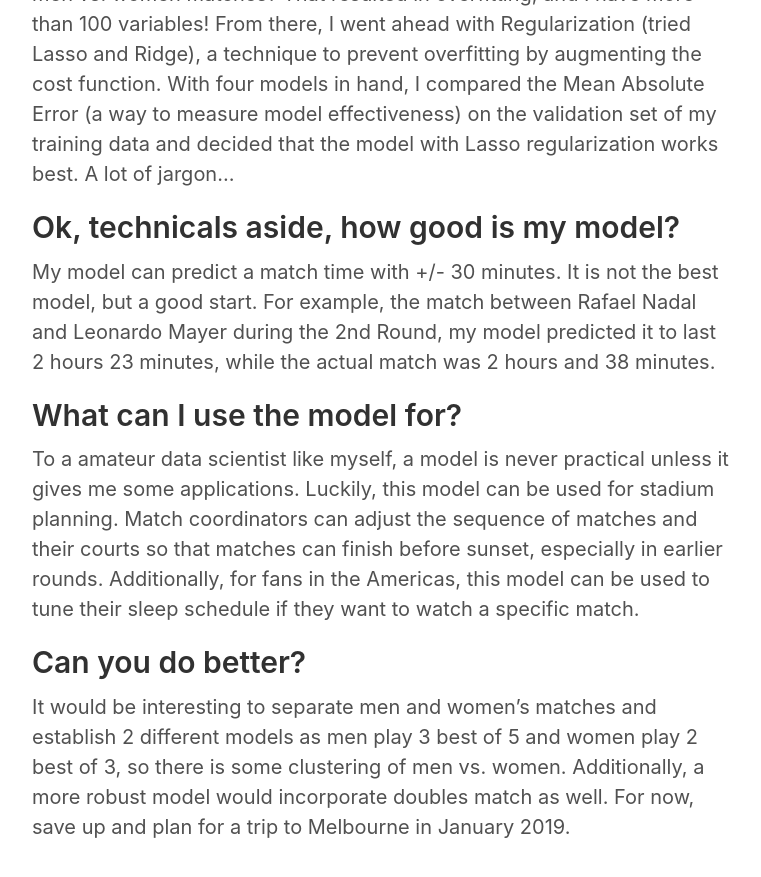
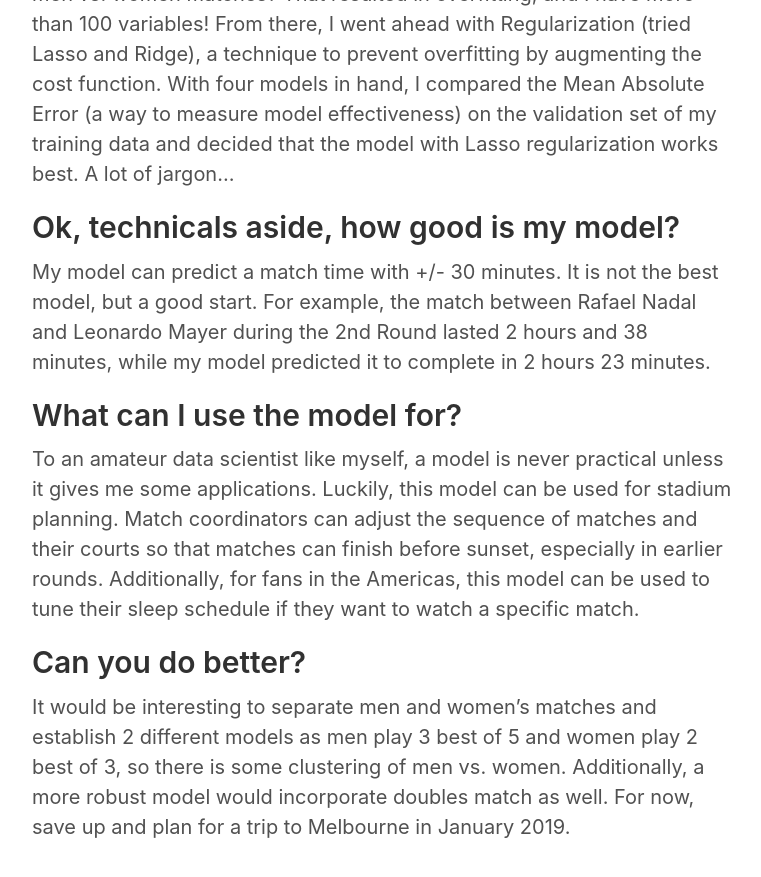
Before and after one commit to mizhao2018/mizhao2018.github.io, a Jekyll site: the page built from _posts/2018-04-28-Predicting-Tennis-Match-Time-at-the-Australian-Open.md, in a window 1280 px wide and 900 px high, scrolled down 2046 px. Shown: the top 877 px of the window, without its empty margins (258-1019 px from the left). Built offline with Jekyll 4.4.1, drawn with Linux system fonts in a browser that asks for light colours.

Commit message:
Update 2018-04-28-Predicting-Tennis-Match-Time-at-the-Australian-Open.md

```diff
--- a/_posts/2018-04-28-Predicting-Tennis-Match-Time-at-the-Australian-Open.md
+++ b/_posts/2018-04-28-Predicting-Tennis-Match-Time-at-the-Australian-Open.md
@@ -31,10 +31,10 @@ Note - I also only included completed matches, so a total of 253 matches over th
 Part of the fun as a Data Scientist is to derive a model that can best answer the question. Without getting too deep into weeds, I divided my data into 80% train and 20% test. I started with a simple Linear Regression with SK Learn, but reazlied that I can try polynomial as to allow some features to interact, for example, how does temperature affect men vs. women matches? That resulted in overfitting, and I have more than 100 variables! From there, I went ahead with Regularization (tried Lasso and Ridge), a technique to prevent overfitting by augmenting the cost function. With four models in hand, I compared the Mean Absolute Error (a way to measure model effectiveness) on the validation set of my training data and decided that the model with Lasso regularization works best. A lot of jargon...
 
 ## Ok, technicals aside, how good is my model?
-My model can predict a match time with +/- 30 minutes. It is not the best model, but a good start. For example, the match between Rafael Nadal and Leonardo Mayer during the 2nd Round, my model predicted it to last 2 hours 23 minutes, while the actual match was 2 hours and 38 minutes.
+My model can predict a match time with +/- 30 minutes. It is not the best model, but a good start. For example, the match between Rafael Nadal and Leonardo Mayer during the 2nd Round lasted 2 hours and 38 minutes, while my model predicted it to complete in 2 hours 23 minutes.
 
 ## What can I use the model for?
-To a amateur data scientist like myself, a model is never practical unless it gives me some applications. Luckily, this model can be used for stadium planning. Match coordinators can adjust the sequence of matches and their courts so that matches can finish before sunset, especially in earlier rounds. Additionally, for fans in the Americas, this model can be used to tune their sleep schedule if they want to watch a specific match.
+To an amateur data scientist like myself, a model is never practical unless it gives me some applications. Luckily, this model can be used for stadium planning. Match coordinators can adjust the sequence of matches and their courts so that matches can finish before sunset, especially in earlier rounds. Additionally, for fans in the Americas, this model can be used to tune their sleep schedule if they want to watch a specific match.
 
 ## Can you do better?
 It would be interesting to separate men and women's matches and establish 2 different models as men play 3 best of 5 and women play 2 best of 3, so there is some clustering of men vs. women. Additionally, a more robust model would incorporate doubles match as well.
```
